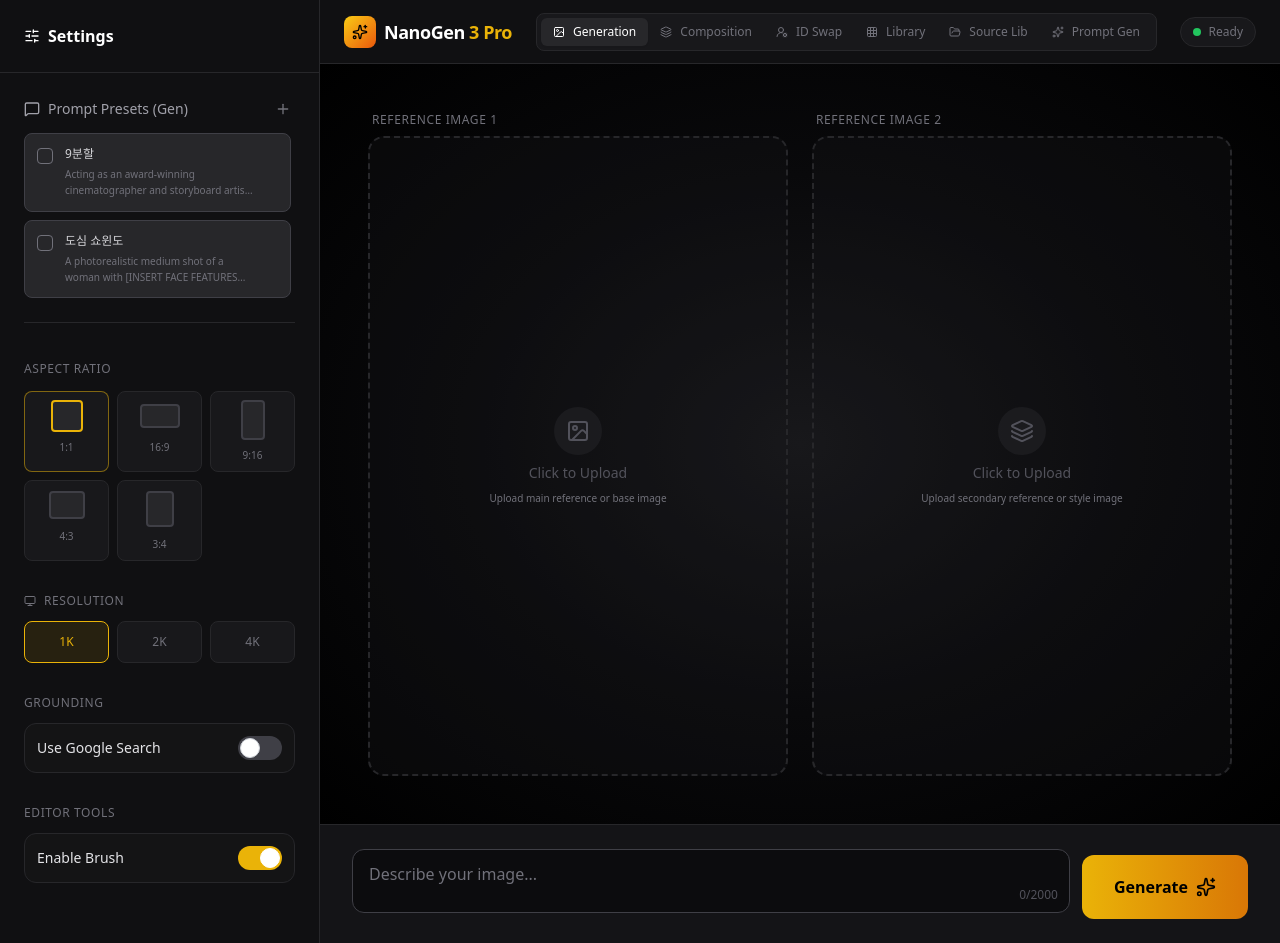
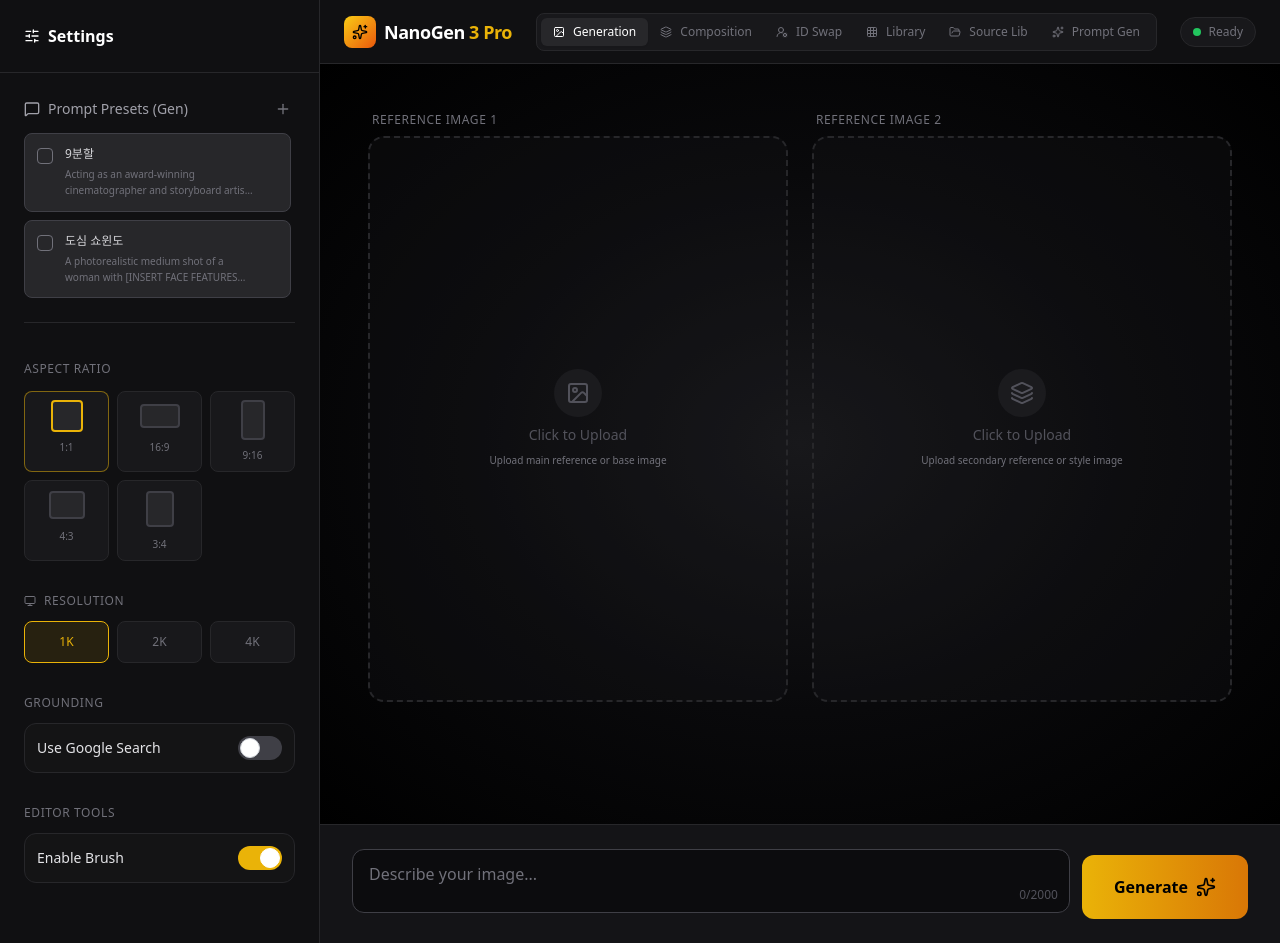
Before and after one commit to dsmasterroom-sys/nanogen, a Django app: page / in a window 1280 px wide. Run offline with Django 5.2, Linux system fonts and the light colour scheme; data that the repository does not hold is empty; some libraries are stand-ins or nearby versions.

Commit message:
fix: Constrain uploaded image size & Restore deleted functions

```diff
--- a/nanogen/static/nanogen/js/app.js
+++ b/nanogen/static/nanogen/js/app.js
@@ -1130,24 +1130,23 @@ document.addEventListener('DOMContentLoaded', () => {
         }
     };
 
+
     const createUploadBox = (id, label, iconName, imageStateKey, subKey, helpText) => {
         const image = subKey ? state[imageStateKey][subKey] : state[imageStateKey];
         const hasImage = !!image;
 
         // Determine if this box supports masking
-        // Determine if this box supports masking
         let canMask = state.config.showBrushTools;
 
         // Check if this specific box is the one masked
         const myListId = `${imageStateKey}-${subKey}`;
         const isMasked = canMask && state.maskImage && state.maskSource === myListId;
 
-        // Note: onclick handler calls openSourceModal now
         return `
             <div class="flex-1 min-w-[200px] h-full flex flex-col gap-2">
                <span class="text-xs font-medium text-zinc-500 uppercase tracking-wider pl-1">${label}</span>
                <div id="${id}-wrapper"
-                 class="relative flex-1 rounded-2xl border-2 border-dashed transition-all overflow-hidden group min-h-[200px] flex flex-col ${hasImage ? 'border-zinc-800 bg-black' : 'border-zinc-800 bg-zinc-900/30 hover:bg-zinc-900/50 hover:border-zinc-700 cursor-pointer'}"
+                 class="relative flex-1 rounded-2xl border-2 border-dashed transition-all overflow-hidden group min-h-[200px] max-h-[60vh] flex flex-col ${hasImage ? 'border-zinc-800 bg-black' : 'border-zinc-800 bg-zinc-900/30 hover:bg-zinc-900/50 hover:border-zinc-700 cursor-pointer'}"
                  onclick="openSourceModal('${imageStateKey}', '${subKey}')"
                >
                  <input type="file" id="${id}" class="hidden" accept="image/*">
--- a/nanogen/templates/nanogen/index.html
+++ b/nanogen/templates/nanogen/index.html
@@ -371,7 +371,7 @@
         </div>
     </div>
 
-    <script src="{% static 'nanogen/js/app.js' %}?v=26"></script>
+    <script src="{% static 'nanogen/js/app.js' %}?v=27"></script>
     <script>
         lucide.createIcons();
     </script>
```
